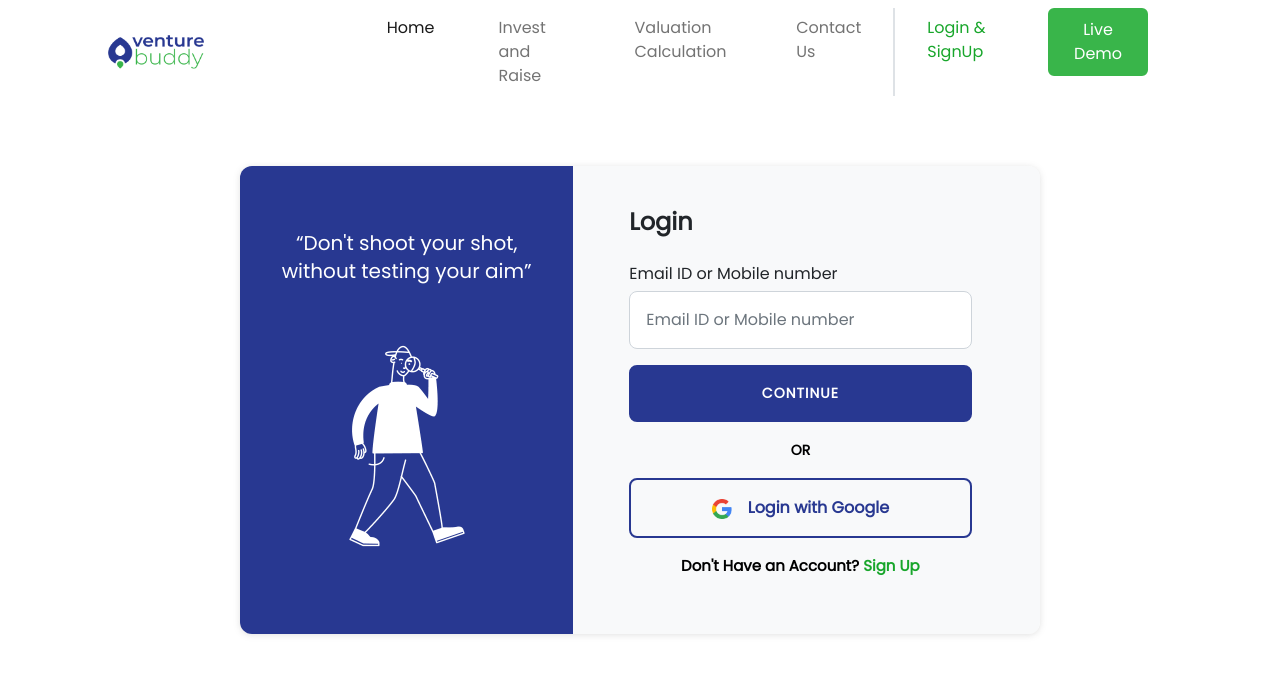
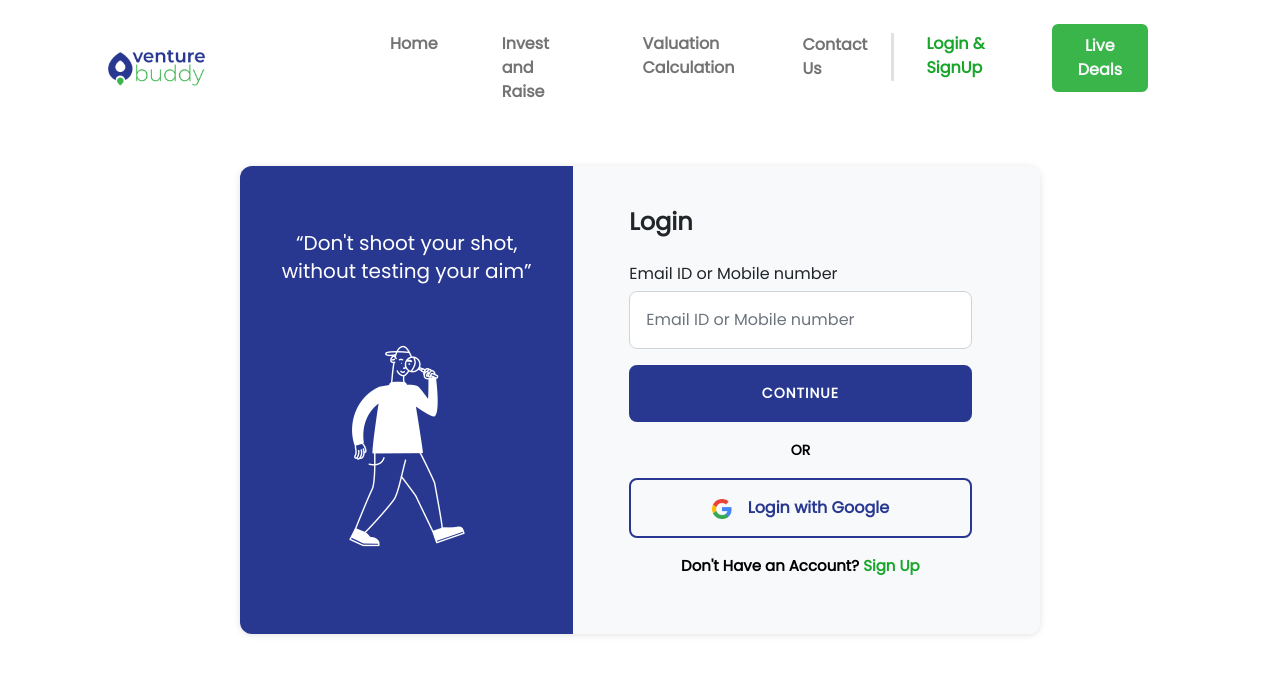
Before and after one commit to dheerajhemachandran/venturebuddy-google-auth, a React (Create React App) app: page / in a window 1280 px wide. Shown: the top 674 px of the page. Built offline with nearby package versions, Linux system fonts and the light colour scheme.

Commit message:
navbar problem fixed

```diff
--- a/src/components/Navbar.js
+++ b/src/components/Navbar.js
@@ -3,8 +3,8 @@ import logo from "./../images/logo.png";
 
 const Navbar = () => {
   return (
-    <nav class="navbar navbar-expand-lg px-0 px-lg-5 fixed-top">
-      <div class="container-fluid mx-5">
+    <nav class="navbar navbar-expand-lg bg-white px-0 px-lg-5 py-4 fixed-top fw-bold">
+      <div class="container-fluid mx-0 mx-lg-5">
         <a class="navbar-brand" href="#">
           <img src={logo} className="col-5" alt="" />
         </a>
@@ -21,39 +21,43 @@ const Navbar = () => {
         </button>
         <div class="collapse navbar-collapse" id="navbarText">
           <ul class="navbar-nav ms-auto mb-2 mb-lg-0">
-            <li class="nav-item px-4">
-              <a class="nav-link active" aria-current="page" href="#">
+            <li class="nav-item text-light px-4 py-0">
+              <a class="nav-link" aria-current="page" href="#">
                 Home
               </a>
             </li>
-            <li class="nav-item px-4">
+            <li class="nav-item text-light px-4 py-0">
               <a class="nav-link" href="#">
                 Invest and Raise
               </a>
             </li>
-            <li class="nav-item px-4">
+            <li class="nav-item text-light px-4 py-0">
               <a class="nav-link" href="#">
                 Valuation Calculation
               </a>
             </li>
-            <li class="nav-item px-4 border-bottom d-lg-none border-2">
+            <li class="nav-item text-light mx-4 py-0 border-bottom d-lg-none border-3">
               <a class="nav-link" href="#">
                 Contact Us
               </a>
             </li>
-            <li class="nav-item px-4 border-end d-none d-lg-block border-2">
-              <a class="nav-link" href="#">
+            <li class="nav-item text-light">
+              <a
+                class="px-4 py-0 nav-link border-end d-none d-lg-block border-3"
+                style={{ marginTop: 9 }}
+                href="#"
+              >
                 Contact Us
               </a>
             </li>
-            <li class="nav-item px-4">
+            <li class="nav-item text-light px-4 py-0">
               <a class="nav-link text-green" href="#">
                 Login & SignUp
               </a>
             </li>
-            <li class="nav-item px-4">
-              <a class="nav-link btn btn-green px-4 py-2 text-white" href="#">
-                Live Demo
+            <li class="nav-item text-light px-4 py-0">
+              <a class="nav-link btn btn-green px-4 py-2 text-light" href="#">
+                Live Deals
               </a>
             </li>
           </ul>
--- a/src/components/OTP.js
+++ b/src/components/OTP.js
@@ -131,7 +131,7 @@ const OTP = ({ phoneOrEmail }) => {
 
           <input
             type="submit"
-            className={`btn-blue w-100 ${error ? "mt-0" : ""} border-0`}
+            className={`btn-blue w-100 ${error ? "mt-0" : ""}`}
             onClick={checkOTP}
             value="VERIFY"
           />
```
